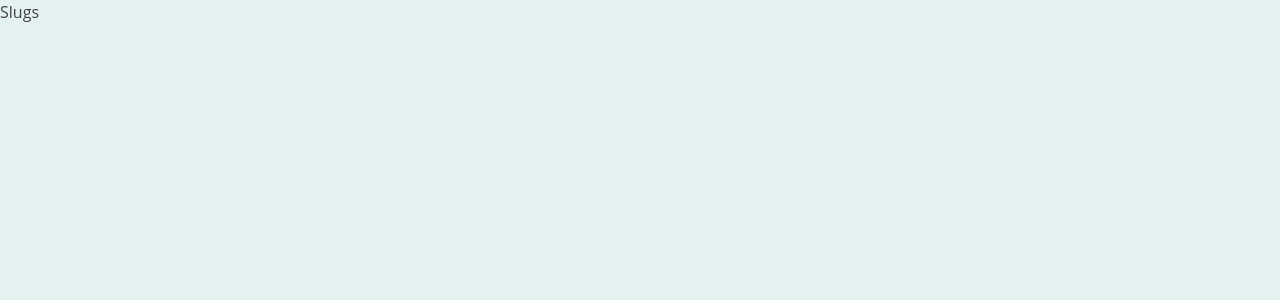
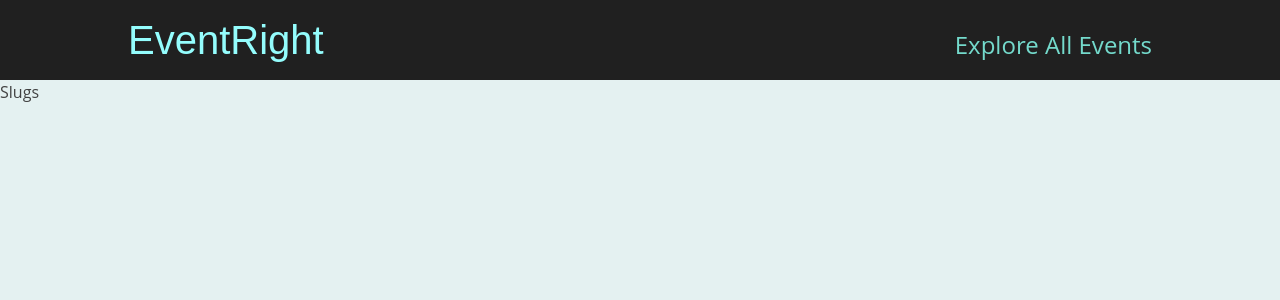
Before and after one commit to realemmanueleze/event-right, a Next.js app: page /events in a window 1280 px wide. Shown: the top 300 px of the page. Built offline with nearby package versions, Linux system fonts and the light colour scheme.

Commit message:
feat: implemented header using layour wrapper component

```diff
--- /dev/null
+++ b/components/layout/layout.js
@@ -0,0 +1,13 @@
+import React from "react";
+import MainHeader from "./main-header";
+
+function Layout(props) {
+  return (
+    <>
+      <MainHeader />
+      <main>{props.children}</main>
+    </>
+  );
+}
+
+export default Layout;
--- /dev/null
+++ b/components/layout/main-header.js
@@ -0,0 +1,22 @@
+import React from "react";
+import classes from "./main-header.module.css";
+import Link from "next/link";
+
+function MainHeader() {
+  return (
+    <header className={classes.header}>
+      <div className={classes.logo}>
+        <Link href="/">EventRight</Link>
+      </div>
+      <nav className={classes.navigation}>
+        <ul>
+          <li>
+            <Link href="/events">Explore All Events</Link>
+          </li>
+        </ul>
+      </nav>
+    </header>
+  );
+}
+
+export default MainHeader;
--- /dev/null
+++ b/components/layout/main-header.module.css
@@ -0,0 +1,41 @@
+.header {
+    width: 100%;
+    display: flex;
+    justify-content: space-between;
+    align-items: baseline;
+    padding: 1rem 10%;
+    height: 5rem;
+    background-color: #202020;
+  }
+
+  .logo {
+    font-size: 1.5rem;
+    color: white;
+    font-family: 'Fira', sans-serif;
+    height: 100%;
+    display: flex;
+    justify-content: center;
+    align-items: center;
+    color: #94fdfd;
+  }
+
+  .logo a {
+    text-decoration: none;
+    color: #94fdfd;
+  }
+
+  .navigation a {
+    text-decoration: none;
+    color: #74dacc;
+    font-size: 1rem;
+  }
+
+  @media (min-width: 768px) {
+    .logo {
+      font-size: 2.5rem;
+    }
+
+    .navigation a {
+      font-size: 1.5rem;
+    }
+  }
--- a/pages/_app.js
+++ b/pages/_app.js
@@ -1,7 +1,12 @@
-import '../styles/globals.css'
+import Layout from "../components/layout/layout";
+import "../styles/globals.css";
 
 function MyApp({ Component, pageProps }) {
-  return <Component {...pageProps} />
+  return (
+    <Layout>
+      <Component {...pageProps} />
+    </Layout>
+  );
 }
 
-export default MyApp
+export default MyApp;
--- a/pages/events/index.js
+++ b/pages/events/index.js
@@ -1,14 +1,19 @@
 import React from "react";
-import { getFeaturedEvents } from "../../data";
-import EventsList from "../../components/events/EventsList";
+import Button from "../../components/ui/Button";
 
 function AllEvents() {
-  const events = getFeaturedEvents();
   return (
-    <div>
-      <EventsList events={events} />
+    <div
+      style={{
+        display: "flex",
+        justifyContent: "center",
+        alignItems: "center",
+        width: "100%",
+        height: "100vh",
+      }}
+    >
+      <Button link={"/"}>Explore Events</Button>
     </div>
   );
 }
-
 export default AllEvents;
--- a/pages/index.js
+++ b/pages/index.js
@@ -1,11 +1,12 @@
 import React from "react";
-import Button from "../components/ui/Button";
+import { getFeaturedEvents } from "../data";
+import EventsList from "../components/events/EventsList";
 
 function FeaturedEvents() {
-
+  const events = getFeaturedEvents();
   return (
-    <div style={{ display: "flex", justifyContent: "center", alignItems: "center", width: "100%", height: "100vh"}}>
-      <Button link={'/events'}>Explore Events</Button>
+    <div>
+      <EventsList events={events} />
     </div>
   );
 }
```
